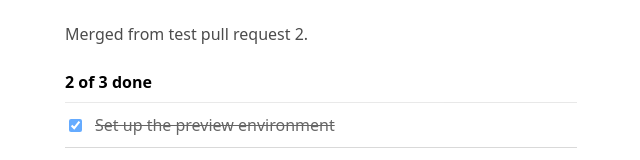
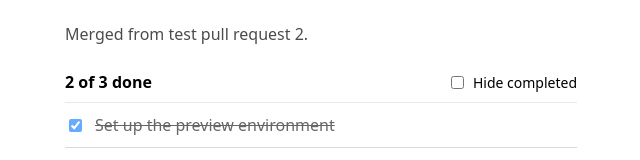
Before and after one commit to zedu-vulcan/ziki-preview-test-frontend, a React (Vite) app: page / in a window 1280 px wide. Shown: the part 120-280 px from the top of the page, without its empty margins (319-959 px from the left). Built offline with nearby package versions, Linux system fonts and the light colour scheme.

Commit message:
feat(VULCAN-00): add hide completed toggle to task list
Co-Authored-By: Claude Opus 5.5 <noreply@anthropic.com>

```diff
--- a/src/App.css
+++ b/src/App.css
@@ -24,9 +24,25 @@ h1 {
   opacity: 0.7;
 }
 
+.toolbar {
+  display: flex;
+  align-items: center;
+  justify-content: space-between;
+  gap: 1rem;
+  margin: 0 0 0.5rem;
+}
+
 .progress {
-  margin: 0 0 0.5rem;
+  margin: 0;
   font-weight: 600;
+}
+
+.filter {
+  display: flex;
+  align-items: center;
+  gap: 0.375rem;
+  font-size: 0.875rem;
+  cursor: pointer;
 }
 
 .tasks {
--- a/src/App.jsx
+++ b/src/App.jsx
@@ -8,6 +8,7 @@ const INITIAL_TASKS = [
 
 export default function App() {
   const [tasks, setTasks] = useState(INITIAL_TASKS)
+  const [hideDone, setHideDone] = useState(false)
 
   const toggle = (id) =>
     setTasks((current) =>
@@ -15,6 +16,7 @@ export default function App() {
     )
 
   const doneCount = tasks.filter((task) => task.done).length
+  const visibleTasks = hideDone ? tasks.filter((task) => !task.done) : tasks
 
   return (
     <main className="app">
@@ -22,12 +24,22 @@ export default function App() {
       <p className="subtitle">Mock demo. Tasks are sample data and reset on reload.</p>
       <p className="subtitle">Merged from test pull request 2.</p>
 
-      <p className="progress">
-        {doneCount} of {tasks.length} done
-      </p>
+      <div className="toolbar">
+        <p className="progress">
+          {doneCount} of {tasks.length} done
+        </p>
+        <label className="filter">
+          <input
+            type="checkbox"
+            checked={hideDone}
+            onChange={(event) => setHideDone(event.target.checked)}
+          />
+          Hide completed
+        </label>
+      </div>
 
       <ul className="tasks">
-        {tasks.map((task) => (
+        {visibleTasks.map((task) => (
           <li key={task.id}>
             <label className={task.done ? 'done' : undefined}>
               <input type="checkbox" checked={task.done} onChange={() => toggle(task.id)} />
```
